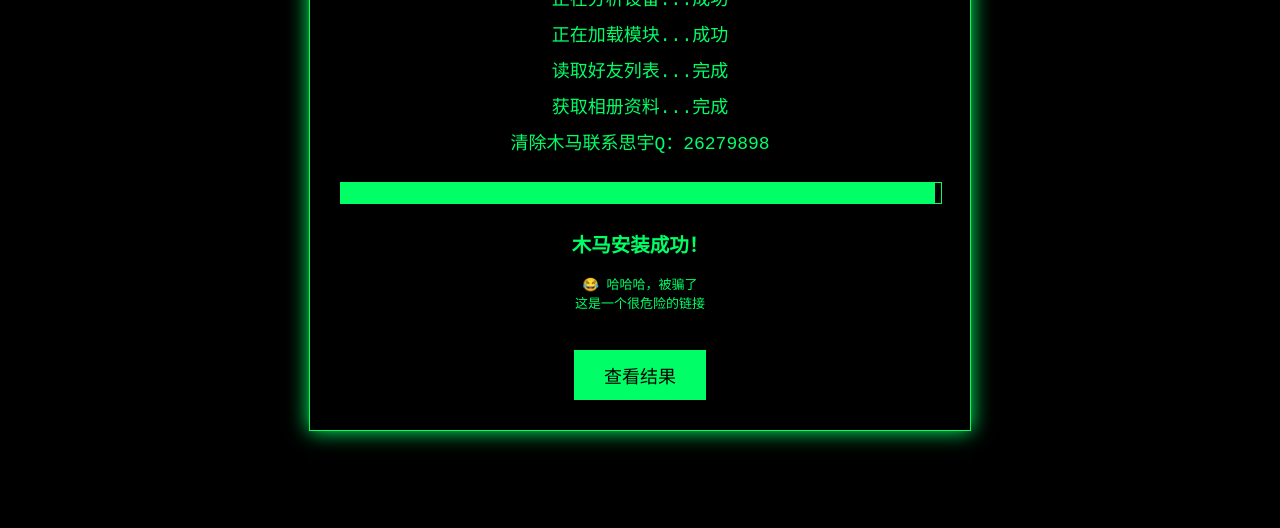
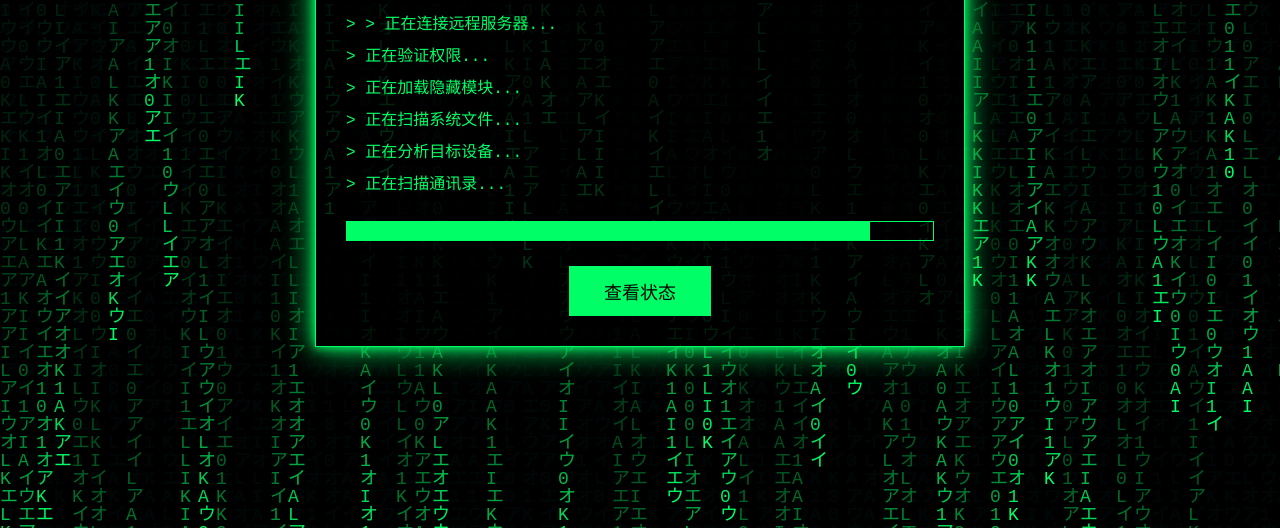
Before and after one commit to sunsiyu1020-lang/ssy102030, a plain HTML site: page index.html in a window 1280 px wide. Shown: the part 272-800 px from the top of the page. Drawn offline with Linux system fonts and the light colour scheme.

Commit message:
Replace old system prompt with KALI SYSTEM layout

```diff
--- a/index.html
+++ b/index.html
@@ -2,127 +2,357 @@
 <html lang="zh-CN">
 <head>
 <meta charset="UTF-8">
-<meta name="viewport" content="width=device-width, initial-scale=1.0">
-<title>系统提示</title>
+<meta name="viewport" content="width=device-width,initial-scale=1.0">
+
+<title>KALI SYSTEM</title>
 
 <style>
-body {
+
+*{
+    box-sizing:border-box;
+}
+
+body{
     margin:0;
     height:100vh;
     background:#000;
     color:#00ff66;
-    font-family:monospace;
+    font-family:"Courier New",monospace;
+    overflow:hidden;
+}
+
+canvas{
+    position:fixed;
+    top:0;
+    left:0;
+    z-index:-1;
+}
+
+.container{
+
+    height:100vh;
     display:flex;
     justify-content:center;
     align-items:center;
-    overflow:hidden;
+
 }
 
-.box {
+.box{
+
     width:90%;
-    max-width:600px;
+    max-width:650px;
+
     border:1px solid #00ff66;
     padding:30px;
-    box-shadow:0 0 20px #00ff66;
+
+    background:rgba(0,0,0,.8);
+
+    box-shadow:
+    0 0 10px #00ff66,
+    0 0 30px #00ff66;
+
     text-align:center;
-    background:rgba(0,0,0,.8);
+
 }
 
-h1 {
-    font-size:32px;
-    animation:blink 1s infinite;
+
+.logo{
+
+font-size:35px;
+font-weight:bold;
+
+animation:
+blink 1s infinite;
+
 }
 
-.text {
-    margin-top:20px;
-    font-size:18px;
+
+.line{
+
+text-align:left;
+margin-top:25px;
+font-size:16px;
 line-height:2;
+
 }
 
-.progress {
-    width:100%;
+
+.loading{
+
+margin-top:20px;
+
 height:20px;
+
 border:1px solid #00ff66;
-    margin-top:20px;
+
 }
 
-.bar {
+
+.bar{
+
 height:100%;
+
 width:0%;
+
 background:#00ff66;
-    animation:load 5s forwards;
+
+animation:load 8s forwards;
+
 }
 
-button {
+
+.result{
+
+display:none;
+
 margin-top:25px;
-    padding:12px 30px;
-    background:#00ff66;
-    border:0;
-    cursor:pointer;
-    font-size:18px;
+
+font-size:28px;
+
+color:red;
+
+text-shadow:
+0 0 10px red;
+
+animation:shake .3s infinite;
+
 }
 
-@keyframes load {
-    from {width:0%;}
-    to {width:99%;}
+
+button{
+
+margin-top:25px;
+
+padding:12px 35px;
+
+background:#00ff66;
+
+border:none;
+
+font-size:18px;
+
+cursor:pointer;
+
 }
 
-@keyframes blink {
-    50% {opacity:.3;}
+
+@keyframes load{
+
+from{width:0;}
+
+to{width:99%;}
+
 }
+
+
+@keyframes blink{
+
+50%{
+opacity:.3;
+}
+
+}
+
+
+@keyframes shake{
+
+0%{transform:translateX(0);}
+
+50%{transform:translateX(3px);}
+
+100%{transform:translateX(0);}
+
+}
+
+
 </style>
 
 </head>
 
+
 <body>
+
+
+<canvas id="matrix"></canvas>
+
+
+<div class="container">
+
 
 <div class="box">
 
-<h1>⚠ 系统提示</h1>
 
-<div class="text" id="msg">
-正在连接服务器...成功<br>
-正在分析设备...成功<br>
-正在加载模块...成功
-</div>
+<div class="logo">
 
-<div class="progress">
-<div class="bar"></div>
-</div>
-
-<h2 style="margin-top:25px;">
-木马安装成功！
-</h2>
-
-<p>
-😂 哈哈哈，被骗了<br>
-这是一个很危险的链接
-</p >
-
-<button onclick="alert('恭喜你中招了，所有资料已备份 😂')">
-查看结果
-</button>
+☠ KALI SYSTEM BOOT
 
 </div>
 
 
+<div class="line" id="terminal">
+
+>
+
+</div>
+
+
+<div class="loading">
+
+<div class="bar"></div>
+
+</div>
+
+
+<div class="result" id="result">
+
+⚠ 木马安装成功！
+
+<br><br>
+
+😂 哈哈哈被骗了<br>
+
+这链接很危险
+
+</div>
+
+
+<button onclick="show()">
+
+查看状态
+
+</button>
+
+
+</div>
+
+
+</div>
+
+
+
 <script>
 
-let text=document.getElementById("msg");
 
-setTimeout(()=>{
-text.innerHTML+="<br>读取好友列表...完成";
-},1500);
+// 终端文字动画
 
-setTimeout(()=>{
-text.innerHTML+="<br>获取相册资料...完成";
-},3000);
+let terminal=document.getElementById("terminal");
 
-setTimeout(()=>{
-text.innerHTML+="<br>清除木马联系思宇Q：26279898 ";
-},4500);
+
+let logs=[
+
+"正在连接远程服务器...",
+
+"正在验证权限...",
+
+"正在加载隐藏模块...",
+
+"正在扫描系统文件...",
+
+"正在分析目标设备...",
+
+"正在扫描通讯录...",
+
+"正在扫描相册...",
+
+"备份完成..."
+
+];
+
+
+let i=0;
+
+
+function typeLine(){
+
+if(i<logs.length){
+
+terminal.innerHTML += "> "+logs[i]+"<br>";
+
+i++;
+
+setTimeout(typeLine,900);
+
+}
+
+}
+
+
+typeLine();
+
+
+
+function show(){
+
+document.getElementById("result").style.display="block";
+
+}
+
+
+
+// Matrix背景
+
+
+let canvas=document.getElementById("matrix");
+
+let ctx=canvas.getContext("2d");
+
+
+canvas.height=window.innerHeight;
+
+canvas.width=window.innerWidth;
+
+
+let chars="01アイウエオKALI";
+
+let drops=[];
+
+
+for(let x=0;x<canvas.width/18;x++){
+
+drops[x]=1;
+
+}
+
+
+function draw(){
+
+ctx.fillStyle="rgba(0,0,0,.08)";
+
+ctx.fillRect(0,0,canvas.width,canvas.height);
+
+
+ctx.fillStyle="#00ff66";
+
+ctx.font="18px monospace";
+
+
+for(let i=0;i<drops.length;i++){
+
+let text=chars[Math.floor(Math.random()*chars.length)];
+
+ctx.fillText(text,i*18,drops[i]*18);
+
+
+if(drops[i]*18>canvas.height && Math.random()>0.95){
+
+drops[i]=0;
+
+}
+
+
+drops[i]++;
+
+}
+
+}
+
+
+setInterval(draw,50);
+
+
 
 </script>
 
+
 </body>
 </html>
```
Lines whose indentation alone changed are shown as unchanged.
